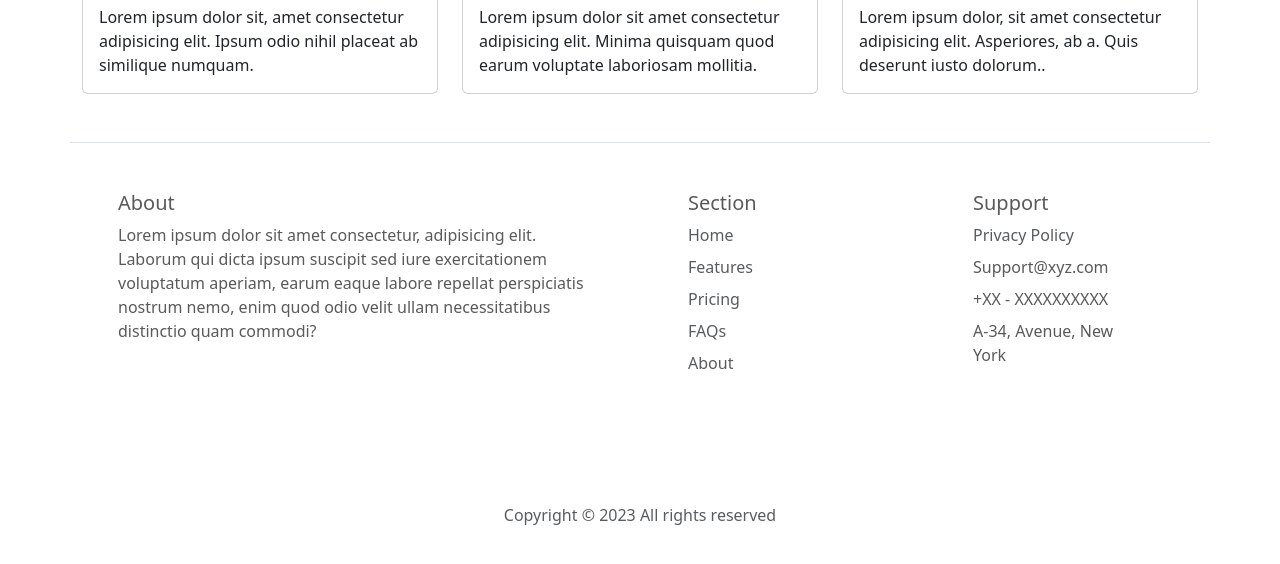
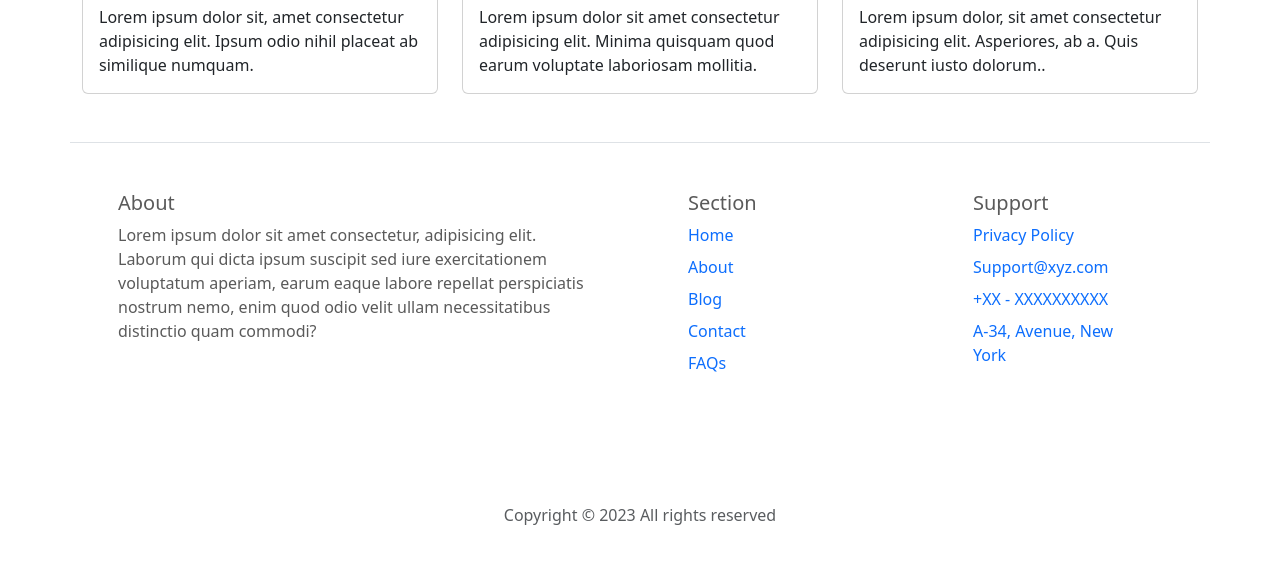
Before and after one commit to Shubham0126/Home-Page-UI, a plain HTML site: page about.html in a window 1280 px wide. Shown: the part 1168-1732 px from the top of the page. Drawn offline with nearby package versions, Linux system fonts and the light colour scheme.

Commit message:
Update about.html

```diff
--- a/about.html
+++ b/about.html
@@ -102,6 +102,7 @@
 
 <div class="row row-cols-1 row-cols-md-3 g-4">
     <div class="col">
+      <a class="nav-link link" href="index.html">
       <div class="card h-100">
         <img src="images/1.png" class="card-img-top" alt="...">
         <div class="card-body">
@@ -110,18 +111,21 @@
         </div>
 
       </div>
+    </a>
     </div>
     <div class="col">
+     <a class="nav-link link" href="index.html">
       <div class="card h-100">
         <img src="images/1.png" class="card-img-top" alt="...">
         <div class="card-body">
           <h5 class="card-title">Hotels</h5>
           <p class="card-text">Lorem ipsum dolor sit amet consectetur adipisicing elit. Minima quisquam quod earum voluptate laboriosam mollitia.</p>
         </div>
-
       </div>
+     </a>
     </div>
     <div class="col">
+      <a class="nav-link link" href="index.html">
         <div class="card h-100">
           <img src="images/1.png" class="card-img-top" alt="...">
           <div class="card-body">
@@ -130,6 +134,7 @@
           </div>
 
       </div>
+    </a>
     </div>
   </div>
 </div>
@@ -149,24 +154,24 @@
           <p>Lorem ipsum dolor sit amet consectetur, adipisicing elit. Laborum qui dicta ipsum suscipit sed iure exercitationem voluptatum aperiam, earum eaque labore repellat perspiciatis nostrum nemo, enim quod odio velit ullam necessitatibus distinctio quam commodi?</p>
         </div>
 
-        <div class="col-lg-3 col-md-4 mb-4 px-5 link">
+        <div class="col-lg-3 col-md-4 mb-4 px-5">
           <h5>Section</h5>
           <ul class="nav flex-column ">
-            <li class="nav-item mb-2"><a href="#" class="nav-link p-0 text-muted">Home</a></li>
-            <li class="nav-item mb-2"><a href="#" class="nav-link p-0 text-muted">Features</a></li>
-            <li class="nav-item mb-2"><a href="#" class="nav-link p-0 text-muted">Pricing</a></li>
-            <li class="nav-item mb-2"><a href="#" class="nav-link p-0 text-muted">FAQs</a></li>
-            <li class="nav-item mb-2"><a href="#" class="nav-link p-0 text-muted">About</a></li>
+            <li class="nav-item mb-2"><a href="index.html" class="nav-link p-0 link">Home</a></li>
+            <li class="nav-item mb-2"><a href="about.html" class="nav-link p-0 link">About</a></li>
+            <li class="nav-item mb-2"><a href="#" class="nav-link p-0 link">Blog</a></li>
+            <li class="nav-item mb-2"><a href="contact.html" class="nav-link p-0 link">Contact</a></li>
+            <li class="nav-item mb-2"><a href="faq.html" class="nav-link p-0 link">FAQs</a></li>
           </ul>
         </div>
 
         <div class="col-lg-3 col-md-4 mb-4 px-5 link">
           <h5>Support</h5>
          <ul class="nav flex-column">
-          <li class="nav-item mb-2"><a href="#" class="nav-link p-0 text-muted">Privacy Policy</a></li>
-          <li class="nav-item mb-2">Support@xyz.com</li>
-          <li class="nav-item mb-2">+XX - XXXXXXXXXX</li>
-          <li class="nav-item mb-2">A-34, Avenue, New York</li>
+          <li class="nav-item mb-2"><a href="privacy.html" class="nav-link p-0 link">Privacy Policy</a></li>
+          <li class="nav-item mb-2  "><a class="nav-link p-0 link" href="mailto:1234xyz@gmail.com">Support@xyz.com</a>  </li>
+          <li class="nav-item mb-2 "><a class="nav-link p-0 link" href="tel:+1-989-765-987">+XX - XXXXXXXXXX</a></li>
+          <li class="nav-item mb-2 "><a class="nav-link p-0 link" href="https://goo.gl/maps/h7sX7XBfFmqybrAW9">A-34, Avenue, New York</a></li>
 
          </ul>
         </div>
```
Lines whose indentation alone changed are shown as unchanged.
